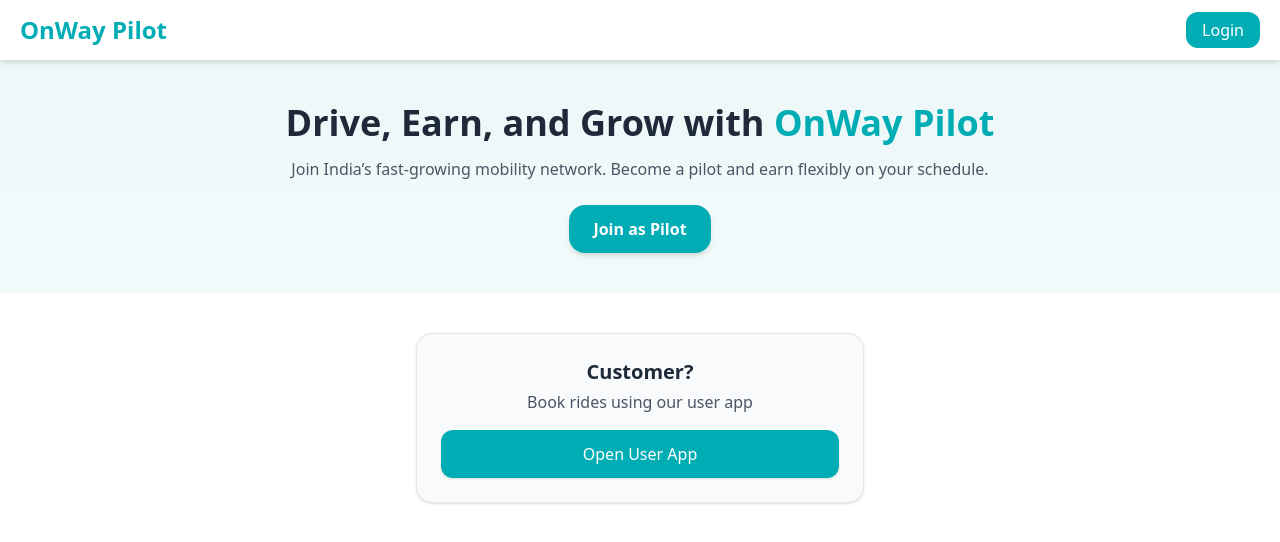
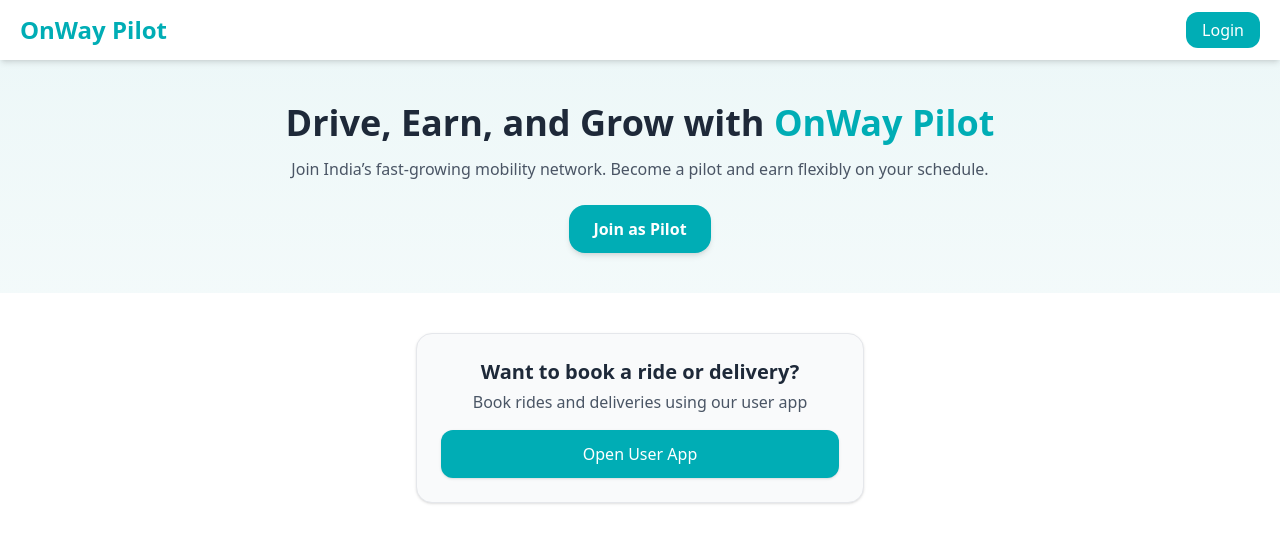
Before and after one commit to Ashish0479/OnWay-Pilot, a React (Vite) app: page / in a window 1280 px wide. Shown: the top 542 px of the page. Built offline with nearby package versions, Linux system fonts and the light colour scheme.

Commit message:
user app url

```diff
--- a/src/pages/Home.jsx
+++ b/src/pages/Home.jsx
@@ -38,11 +38,11 @@
       <section className="w-full bg-white mt-10 py-10 px-6 flex justify-center">
         <div className="w-full max-w-md text-center bg-gray-50 rounded-2xl p-6 shadow-sm border border-gray-200">
 
-          <h3 className="text-xl font-semibold text-gray-800">Customer?</h3>
-          <p className="text-gray-600 mt-1">Book rides using our user app</p>
+          <h3 className="text-xl font-semibold text-gray-800">Want to book a ride or delivery?</h3>
+          <p className="text-gray-600 mt-1">Book rides and deliveries using our user app</p>
 
           <button
-            onClick={() => window.location.href = "http://localhost:5173"}
+            onClick={() => window.location.href = import.meta.env.VITE_USER_APP_URL }
             className="mt-4 w-full py-3 bg-[#00ADB5] text-white rounded-xl font-medium hover:bg-[#0099A5] transition shadow"
           >
             Open User App
```
Also changed, not shown: 1 other file (tests, documents, lock files or other folders).
